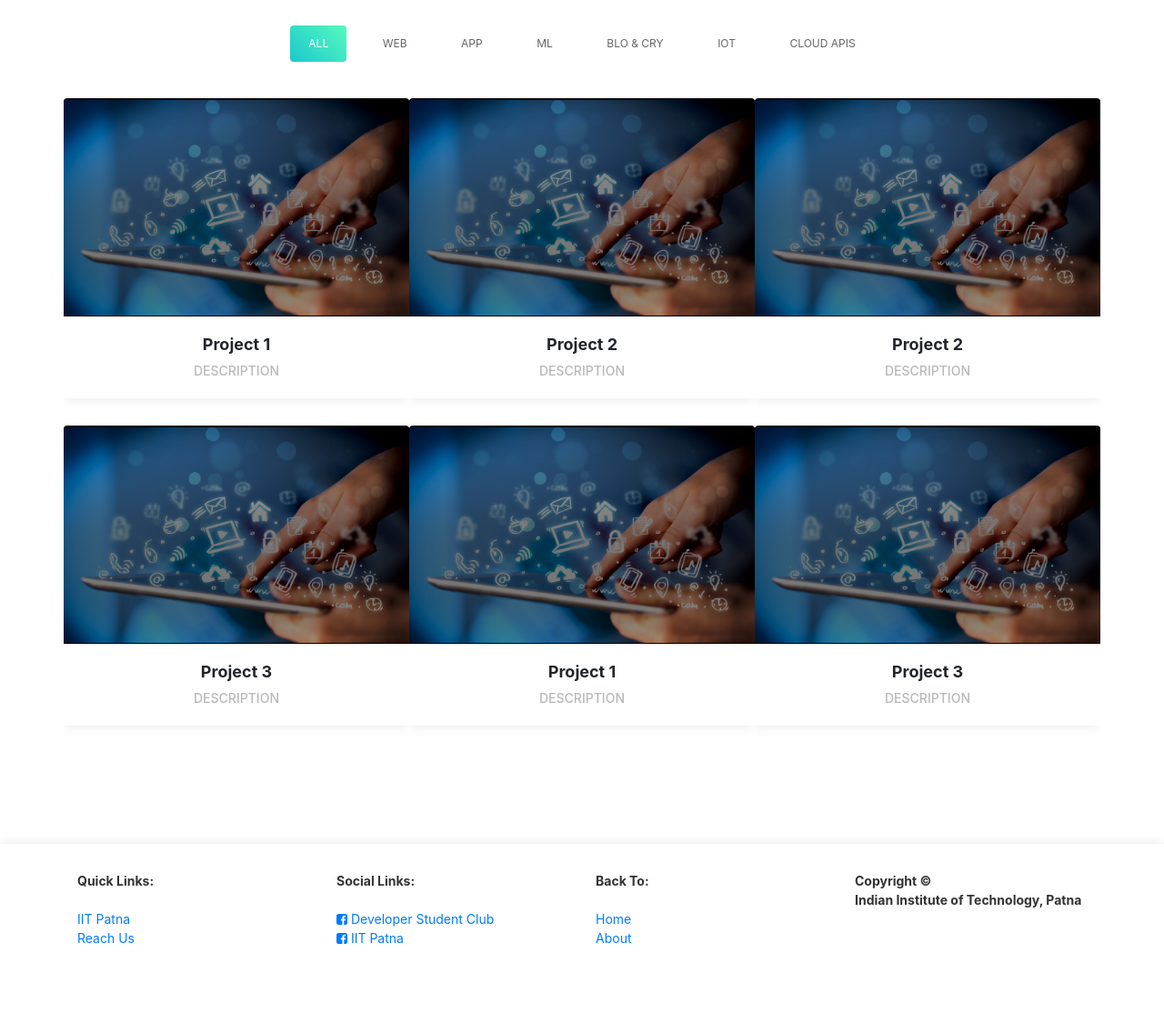
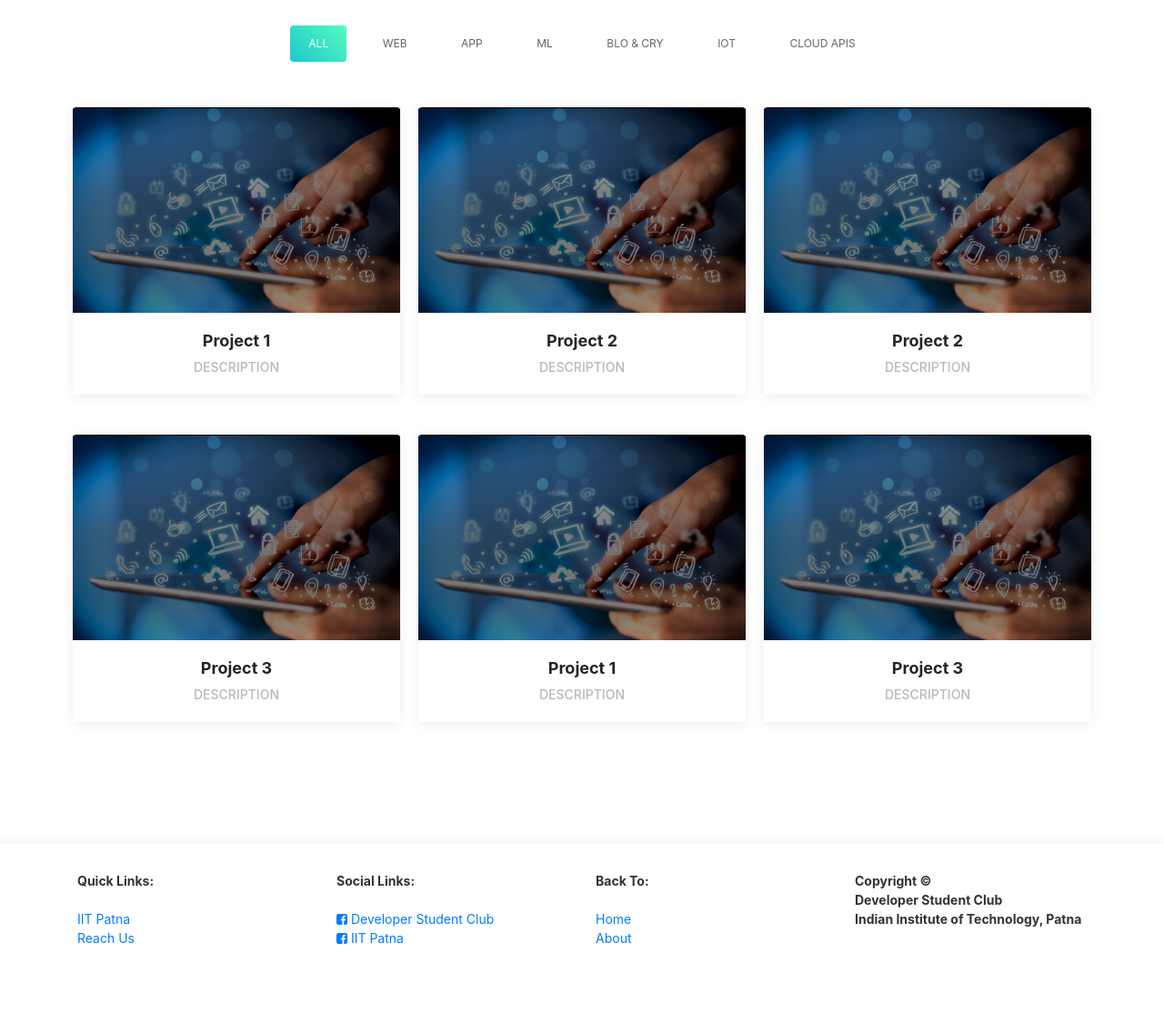
Before and after one commit to dsciitpatna/dsciitpatna.github.io, a PHP site: page /ashwani/projects.php in a window 1280 px wide. Shown: the part 153-1267 px from the top of the page at 91% size. Run offline with PHP 8.4, Linux system fonts and the light colour scheme; some libraries are stand-ins or nearby versions.

Commit message:
cards changes

```diff
--- a/projects.php
+++ b/projects.php
@@ -36,7 +36,7 @@
   <link href="./projects/lib/ionicons/css/ionicons.min.css" rel="stylesheet" />
   <link href="./projects/lib/owlcarousel/assets/owl.carousel.min.css" rel="stylesheet" />
   <link href="./projects/lib/lightbox/css/lightbox.min.css" rel="stylesheet" />
-  <link href="./projects/css/style.css" rel="stylesheet" />
+  <link href="./projects/css/style.css?version=51" rel="stylesheet" />
 
   <style>
     @media only screen and (max-width: 768px) {
@@ -92,6 +92,7 @@
     background:  linear-gradient(45deg, #1dc8cd 0%, #55fabe 100%);
     color: #fff;
 }
+
 
 
   </style>
@@ -344,6 +345,8 @@
         <div class="col-lg-3 col-md-3 col-sm-3">
          <strong>Copyright ©</strong>
         <br>
+        <strong>Developer Student Club</strong>
+        <br>
         <strong>Indian Institute of Technology, Patna</strong>
          </div>
          <br><br>
--- a/projects/css/style.css
+++ b/projects/css/style.css
@@ -83,12 +83,13 @@
     position: relative;
     height: 360px;
     overflow: hidden;
+    padding:10px;
 }
 
 #gallery .gallery-item figure {
     background: #000;
     overflow: hidden;
-    height: 240px;
+    height: 226px;
     position: relative;
     border-radius: 4px 4px 0 0;
     margin: 0;
```
